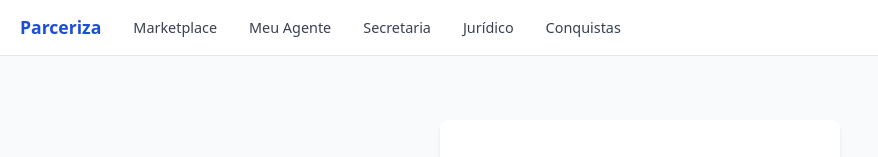
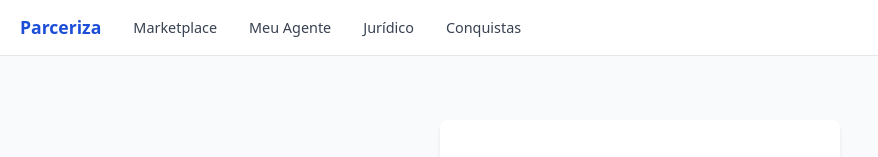
Before and after one commit to Pacher8/parceriza, a React (Vite) app in the folder client/: page /ads in a window 1280 px wide. Shown: the top 157 px of the page, without its empty margins (0-878 px from the left). Built offline with nearby package versions, Linux system fonts and the light colour scheme.

Commit message:
feat: hide secretary module - reserved for v1.1

```diff
--- a/client/src/App.tsx
+++ b/client/src/App.tsx
@@ -3,7 +3,6 @@ import { Home } from './pages/Home';
 import { Jobs } from './pages/Jobs';
 import { JobDetail } from './pages/JobDetail';
 import { Agente } from './pages/Agente';
-import { Secretaria } from './pages/Secretaria';
 import { Juridico } from './pages/Juridico';
 import { Tokens } from './pages/Tokens';
 import { Conquistas } from './pages/Conquistas';
@@ -18,7 +17,6 @@ export function App() {
       <Route path="/jobs" element={<Jobs />} />
       <Route path="/jobs/:id" element={<JobDetail />} />
       <Route path="/agente" element={<Agente />} />
-      <Route path="/secretaria" element={<Secretaria />} />
       <Route path="/juridico" element={<Juridico />} />
       <Route path="/tokens" element={<Tokens />} />
       <Route path="/conquistas" element={<Conquistas />} />
--- a/client/src/components/NavBar.tsx
+++ b/client/src/components/NavBar.tsx
@@ -25,7 +25,6 @@ export function NavBar({ onLogout, refreshKey = 0 }: NavBarProps) {
       <Link to="/" className="nav-brand">Parceriza</Link>
       <Link to="/jobs" className="nav-link">Marketplace</Link>
       <Link to="/agente" className="nav-link">Meu Agente</Link>
-      <Link to="/secretaria" className="nav-link">Secretaria</Link>
       <Link to="/juridico" className="nav-link">Jurídico</Link>
       <Link to="/conquistas" className="nav-link">Conquistas</Link>
       {token && <Link to="/ads" className="nav-link">Meus Anúncios</Link>}
```
